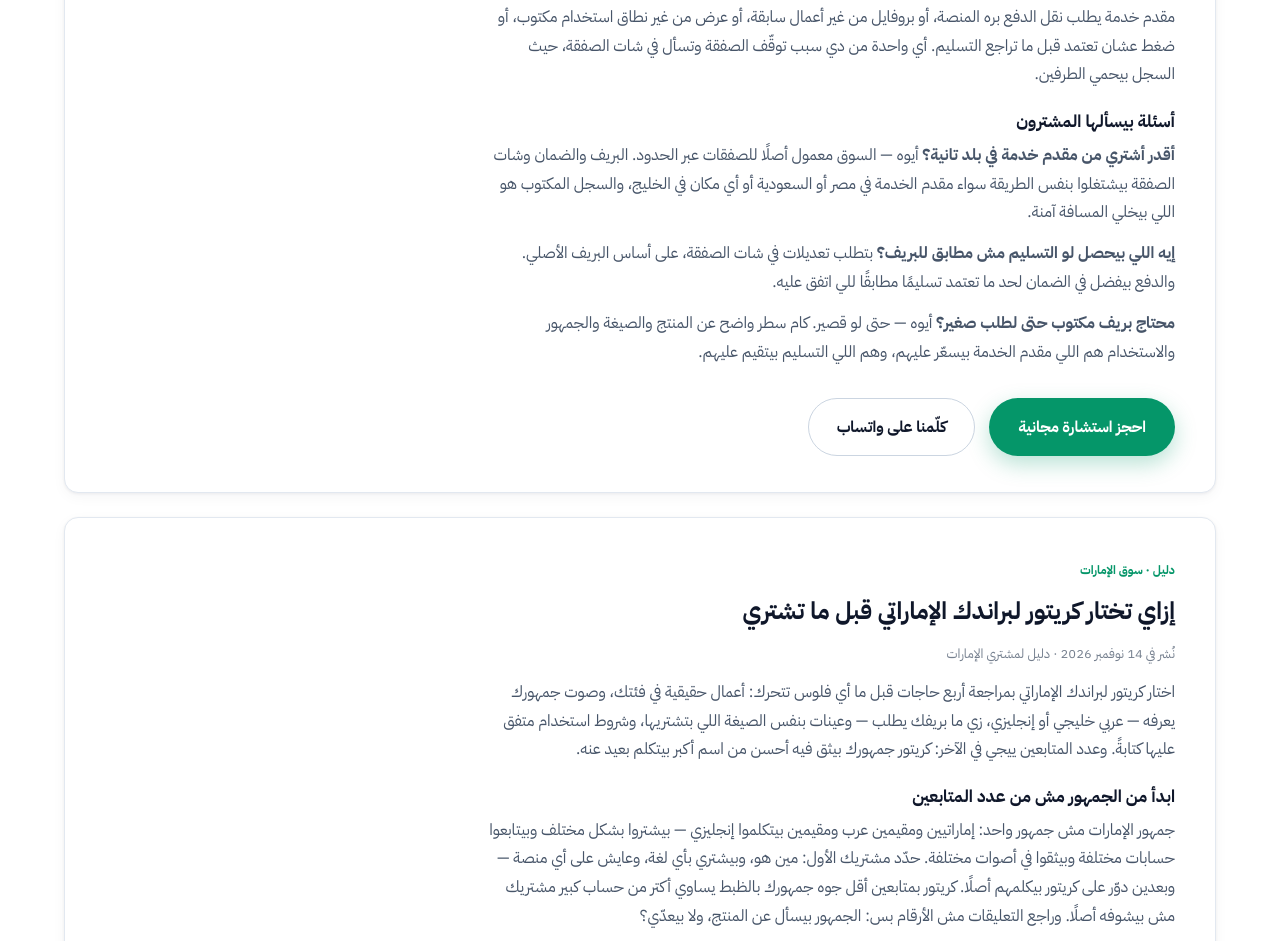
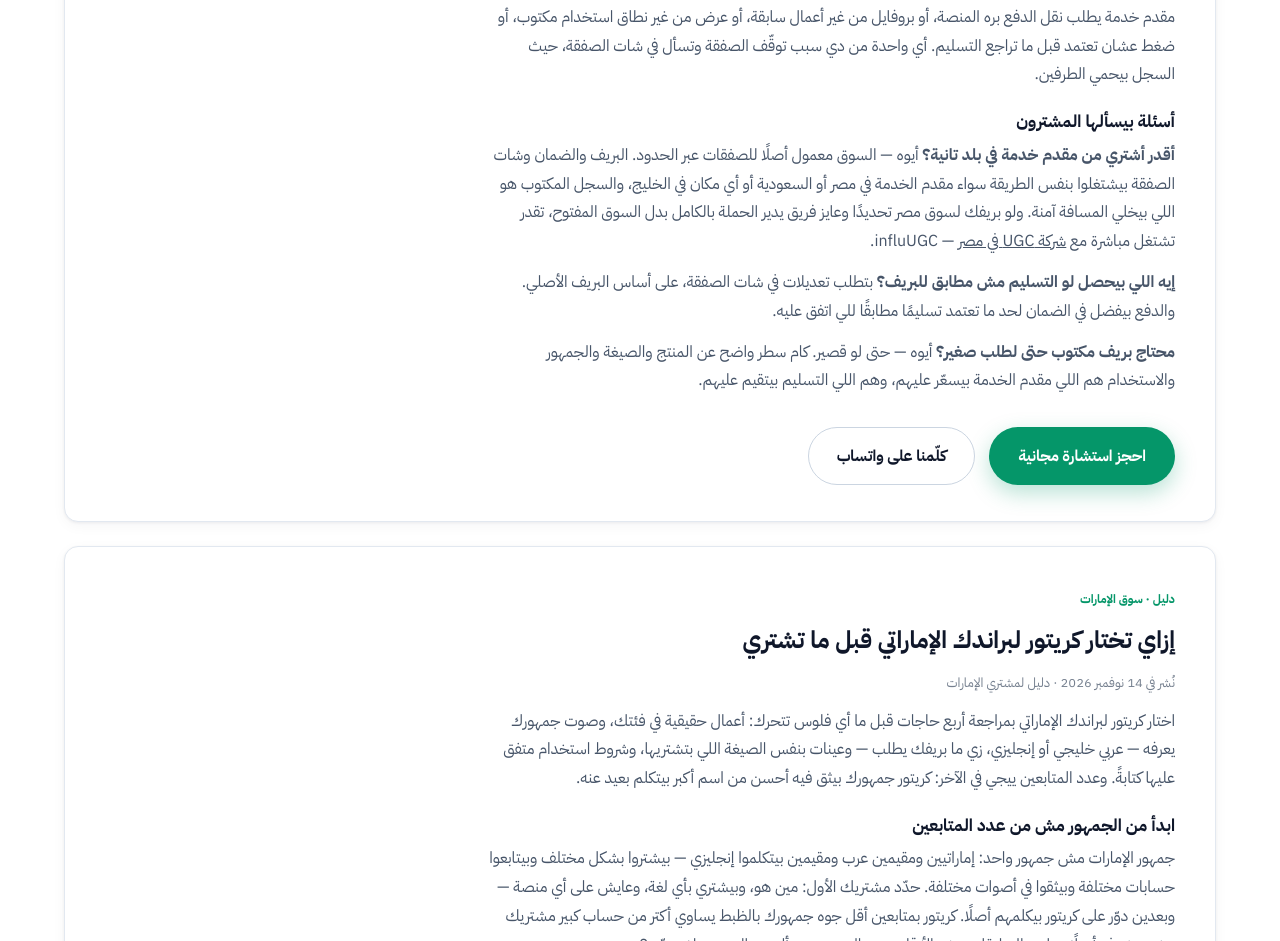
Before and after one commit to mostafaabaas/ugcmarkets, a plain HTML site: page ar.html in a window 1280 px wide. Shown: the part 7160-8101 px from the top of the page. Drawn offline with Linux system fonts and the light colour scheme.

Commit message:
Add in-content network link to influUGC Egypt UGC agency page (شركة UGC في مصر)

```diff
--- a/ar.html
+++ b/ar.html
@@ -426,7 +426,7 @@
       <h4>إيه علامات الخطر؟</h4>
       <p>مقدم خدمة يطلب نقل الدفع بره المنصة، أو بروفايل من غير أعمال سابقة، أو عرض من غير نطاق استخدام مكتوب، أو ضغط عشان تعتمد قبل ما تراجع التسليم. أي واحدة من دي سبب توقّف الصفقة وتسأل في شات الصفقة، حيث السجل بيحمي الطرفين.</p>
       <h4>أسئلة بيسألها المشترون</h4>
-      <p><b>أقدر أشتري من مقدم خدمة في بلد تانية؟</b> أيوه — السوق معمول أصلًا للصفقات عبر الحدود. البريف والضمان وشات الصفقة بيشتغلوا بنفس الطريقة سواء مقدم الخدمة في مصر أو السعودية أو أي مكان في الخليج، والسجل المكتوب هو اللي بيخلي المسافة آمنة.</p>
+      <p><b>أقدر أشتري من مقدم خدمة في بلد تانية؟</b> أيوه — السوق معمول أصلًا للصفقات عبر الحدود. البريف والضمان وشات الصفقة بيشتغلوا بنفس الطريقة سواء مقدم الخدمة في مصر أو السعودية أو أي مكان في الخليج، والسجل المكتوب هو اللي بيخلي المسافة آمنة. ولو بريفك لسوق مصر تحديدًا وعايز فريق يدير الحملة بالكامل بدل السوق المفتوح، تقدر تشتغل مباشرة مع <a href="https://www.influugc.com/ar/ugc-agency-egypt">شركة UGC في مصر</a> — influUGC.</p>
       <p><b>إيه اللي بيحصل لو التسليم مش مطابق للبريف؟</b> بتطلب تعديلات في شات الصفقة، على أساس البريف الأصلي. والدفع بيفضل في الضمان لحد ما تعتمد تسليمًا مطابقًا للي اتفق عليه.</p>
       <p><b>محتاج بريف مكتوب حتى لطلب صغير؟</b> أيوه — حتى لو قصير. كام سطر واضح عن المنتج والصيغة والجمهور والاستخدام هم اللي مقدم الخدمة بيسعّر عليهم، وهم اللي التسليم بيتقيم عليهم.</p>
       <div class="cta-row">
```
